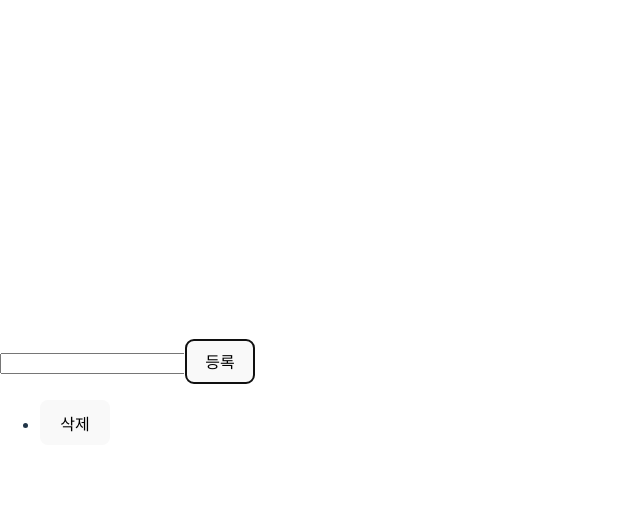
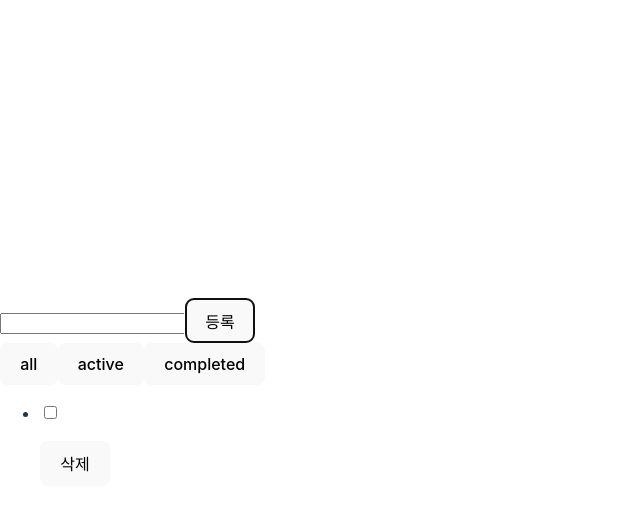
Before and after one commit to DaHyunNam/dh_ReactStudy, a React (Vite) app in the folder vite-project/: page / in a window 1280 px wide. Both pictures are taken after a click on the button "등록". Shown: the top 510 px of the page, without its empty margins (0-640 px from the left). Built offline with nearby package versions, Linux system fonts and the light colour scheme.

Commit message:
투두리스트 작업
투두리스트 작업

```diff
--- a/vite-project/src/App.jsx
+++ b/vite-project/src/App.jsx
@@ -1,40 +1,67 @@
 import { useState } from 'react'
-import './App.css'
 import Todoitem from './Todoitem'
 
 function App() {
     const [inputValue, setInputValue] = useState('');
     const [inputList, setInputList] = useState([]);
 
-    const changeTodoInput = (e) => {
-        setInputValue(e.target.value);
+    const addTodoItem = () => {
+        setInputValue(""); // 입력값 초기화
+        setInputList([...inputList, { text: inputValue , completed : false}]); // 기존 목록(inputList)에 새 값(inputValue) 추가
     };
-    const addTodoItem = () => {
-        setInputList([...inputList, inputValue]); // 기존 목록(inputList)에 새 값(inputValue) 추가
-        setInputValue(""); // 입력값 초기화
-    };
+
     const deleteTodo = (index) => {
         setInputList(
             inputList.filter((item, i) => {
-              console.log(item);
                 if (index === i) {
-                  return false
+                return false
                 } else {
-                  return true;
+                return true;
                 }
-              })
+            })
         );
     };
+
+    const completedTodo = (index) => {
+        setInputList(inputList.map((todo, i) => (
+            i === index ? {...todo,completed : !todo.completed} : todo
+        )));
+    };
+
+    const [inputFilter,setInputFilter] = useState("all");
+
+    const filterBtn = (filter) => {
+        setInputFilter(filter);
+    };
+
+    const filterList = inputList.filter((todo)=> {
+        if (inputFilter === "all") return true;
+        if (inputFilter === "active") return !todo.completed;
+        if (inputFilter === "completed") return todo.completed;
+        return true;
+    })
+
     return (
         <>
-            <div className="App">
+            <div>
                 <div>
-                    <input type="input" value={inputValue} onChange={changeTodoInput} />
+                    <input
+                        type="input"
+                        value={inputValue}
+                        onChange={(e) => {
+                            setInputValue(e.target.value);
+                        }}
+                    />
                     <button onClick={addTodoItem}>등록</button>
                 </div>
+                <div>
+                    <button onClick={() => filterBtn("all")}>all</button>
+                    <button onClick={() => filterBtn("active")}>active</button>
+                    <button onClick={() => filterBtn("completed")}>completed</button>
+                </div>
                 <ul className="list">
-                    {inputList.map((item, i) => (
-                        <Todoitem item={item} i={i} deleteTodo={deleteTodo} key={i} />
+                    {filterList.map((todo, i) => (
+                        <Todoitem item={todo} i={i} deleteTodo={deleteTodo} completedTodo={completedTodo} key={i} />
                         /* 자식 컴포넌트에서 사용될 props의 키 = 부모 컴포넌트의 현재값( map()함수에서 나온 변수의 값 ) */
                     ))}
                 </ul>
@@ -43,4 +70,4 @@ function App() {
     );
 }
 
-export default App
+export default App;
--- a/vite-project/src/Todoitem.jsx
+++ b/vite-project/src/Todoitem.jsx
@@ -1,25 +1,25 @@
-import { useState } from "react";
-import './App.css'
+function Todoitem({ item, i, deleteTodo, completedTodo }) {
+    const { text, completed } = item;
 
-function Todoitem({ item, i, deleteTodo }) {
-    const [isValidCheck, setValidCheck] = useState(false);
-
-    const changeCheck = () => {
-        setValidCheck(!isValidCheck); // 기존값에서 반대
-    };
-    const onClickDelete = () => {
-        deleteTodo(i); // 부모로부터 전달받은 함수에 현재 항목의 i를 넘김
-    };
     return (
         <li>
-            <label>
-                <span className="ir-text">todo check</span>
-            </label>
-            <input type="checkbox" value={isValidCheck} onChange={changeCheck} />
-            <p className="text" style={{ textDecoration: isValidCheck ? "line-through" : "none", color: isValidCheck ? "red" : "#000" }}>
-                {item} {/* 부모로부터 전달받은 item 값을 표시 */}
+            <input
+                type="checkbox"
+                checked={completed}
+                onChange={() => completedTodo(i)} // 이벤트 핸들러 수정
+            />
+            <p
+                className="text"
+                style={{
+                    textDecoration: completed ? "line-through" : "none",
+                    color: completed ? "red" : "#000",
+                }}
+            >
+                {text}
             </p>
-            <button className="deleteBtn" onClick={onClickDelete}>
+            <button className="deleteBtn" onClick={() => deleteTodo(i)}>
+                {" "}
+                {/* 이벤트 핸들러 수정 */}
                 삭제
             </button>
         </li>
--- a/vite-project/src/main.jsx
+++ b/vite-project/src/main.jsx
@@ -1,10 +1,10 @@
 import { StrictMode } from 'react'
 import { createRoot } from 'react-dom/client'
 import './index.css'
-import App2 from './AppTest2.jsx'
+import App from "./App.jsx";
 
 createRoot(document.getElementById("root")).render(
     <StrictMode>
-        <App2 />
+        <App />
     </StrictMode>
 );
```
Also changed, not shown: vite-project/src/AppTest4.jsx (added, +78 -0 lines).
